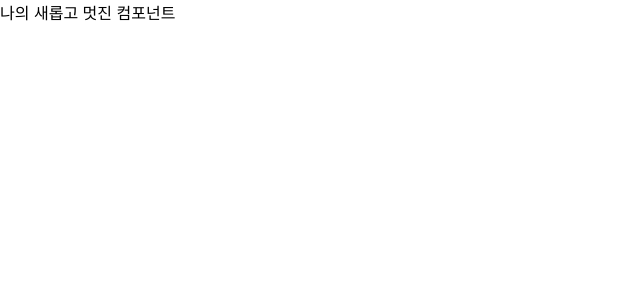
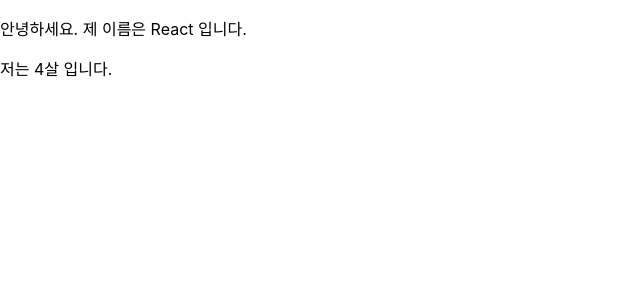
Before and after one commit to goatking91/hello-react, a React (Create React App) app: page / in a window 1280 px wide. Shown: the top 300 px of the page, without its empty margins (0-640 px from the left). Built offline with nearby package versions, Linux system fonts and the light colour scheme.

Commit message:
3.2 props

```diff
--- a/src/App.js
+++ b/src/App.js
@@ -4,7 +4,7 @@
 class App extends Component {
   render() {
     return (
-      <MyComponent />
+      <MyComponent name="React" age={4}/>
     );
   }
 }
--- a/src/MyComponent.js
+++ b/src/MyComponent.js
@@ -1,10 +1,21 @@
 import React, { Component } from 'react';
+import PropTypes from 'prop-types';
 
 class MyComponent extends Component {
+
+  static defaultProps = {
+    name: '기본 이름'
+  }
+
+  static propTypes = {
+    name: PropTypes.string, // name props 타입을 문자열로 설정합니다.
+    age: PropTypes.number.isRequired // 필수적으로 존재해야 하며, 숫자입니다.
+  }
   render() {
     return (
       <div>
-        나의 새롭고 멋진 컴포넌트
+        <p>안녕하세요. 제 이름은 {this.props.name} 입니다.</p>
+        <p>저는 {this.props.age}살 입니다.</p>
       </div>
     );
   }
```
